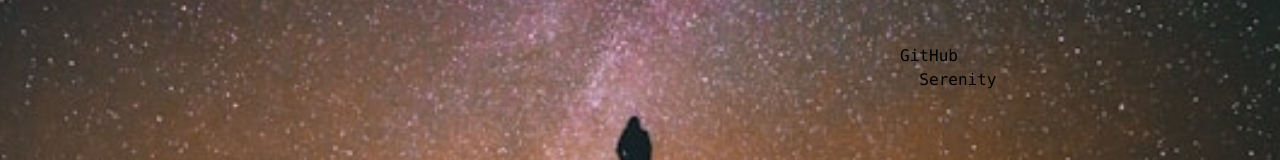
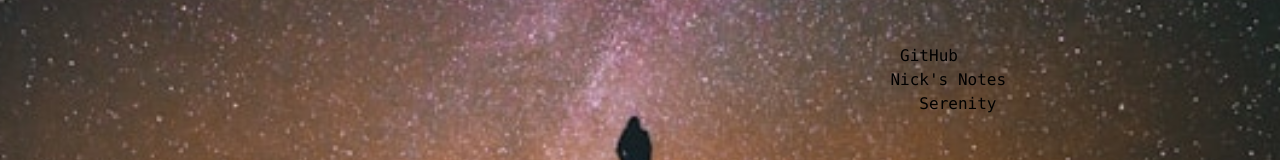
Before and after one commit to flailingwords/flailingwords, a plain HTML site: page content/index.html in a window 1280 px wide. Shown: the part 500-660 px from the top of the page. Drawn offline with nearby package versions, Linux system fonts and the light colour scheme.

Commit message:
feat: added notes

```diff
--- a/content/index.html
+++ b/content/index.html
@@ -118,6 +118,7 @@
                         ft)"Future Technologies
                         (No working name)"(
                     github)<a href='https://github.com/flailingwords'>GitHub</a>(
+                    notes)<a href='https://notes.flailingwords.com/'>Nick's Notes</a>(
                     serenity)<a href='https://serenity.flailingwords.com'>Serenity</a>(
           </pre>
             <div
```
Also changed, not shown: 1 other file.
